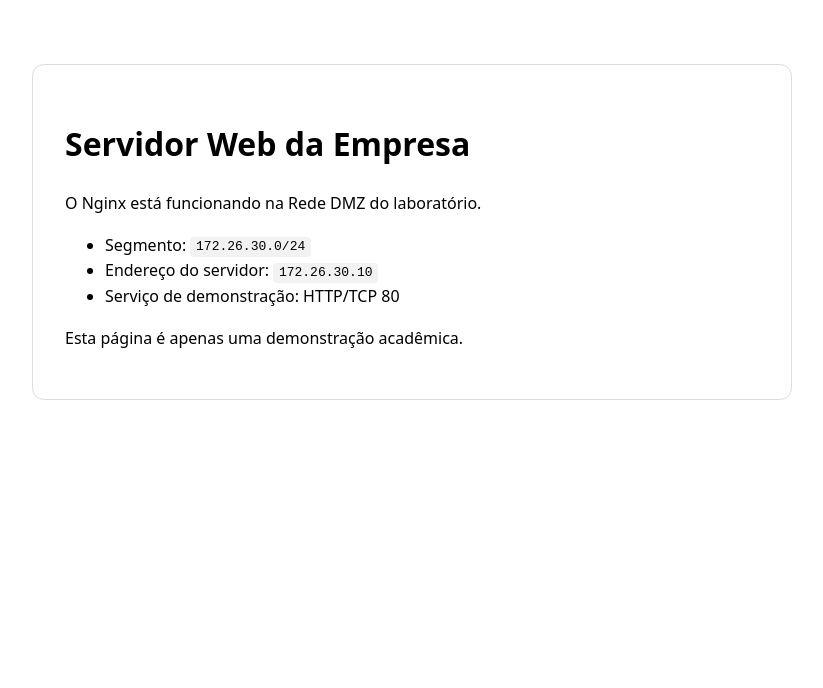
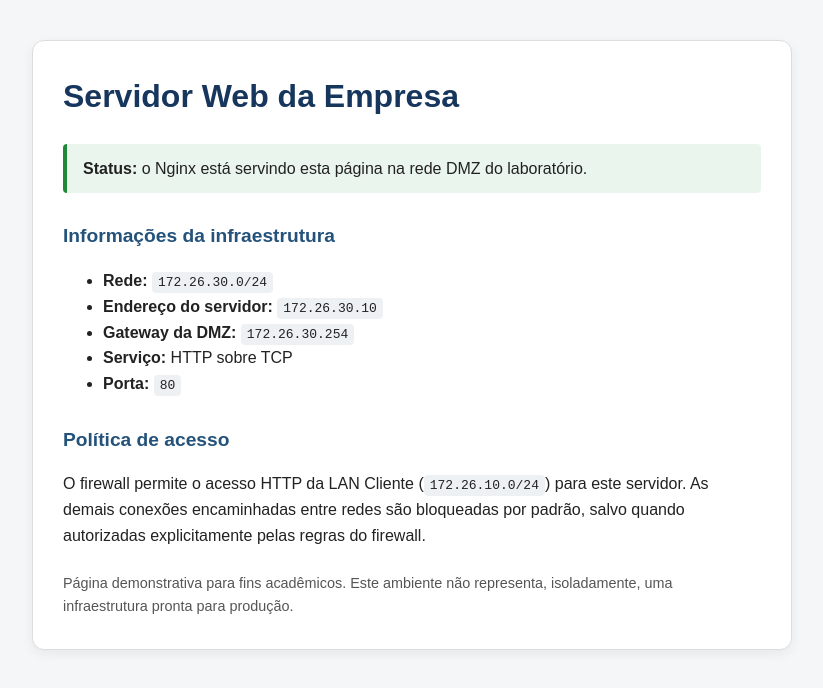
Before and after one commit to samuelkpaiva/Trabalho_Parcial_SI, a plain HTML site: page dmz/index.html in a window 1280 px wide. Shown: the whole page, without its empty margins (228-1051 px from the left). Drawn offline with Linux system fonts and the light colour scheme.

Commit message:
Update index.html

```diff
--- a/dmz/index.html
+++ b/dmz/index.html
@@ -1,26 +1,114 @@
 
-<!doctype html>
+<!DOCTYPE html>
 <html lang="pt-BR">
 <head>
-  <meta charset="utf-8">
-  <meta name="viewport" content="width=device-width, initial-scale=1">
-  <title>Empresa — Servidor DMZ</title>
+    <meta charset="UTF-8">
+    <meta name="viewport" content="width=device-width, initial-scale=1.0">
+    <title>Servidor Web - DMZ</title>
+
     <style>
-    body { font-family: system-ui, sans-serif; max-width: 760px; margin: 4rem auto; padding: 0 1rem; line-height: 1.6; }
-    main { border: 1px solid #ddd; border-radius: 12px; padding: 2rem; }
-    code { background: #f2f2f2; padding: .15rem .35rem; border-radius: 4px; }
+        * {
+            box-sizing: border-box;
+        }
+
+        body {
+            font-family: Arial, Helvetica, sans-serif;
+            max-width: 800px;
+            margin: 0 auto;
+            padding: 40px 20px;
+            line-height: 1.6;
+            color: #222;
+            background-color: #f4f6f8;
+        }
+
+        main {
+            padding: 30px;
+            background-color: #fff;
+            border: 1px solid #ddd;
+            border-radius: 12px;
+            box-shadow: 0 4px 12px rgba(0, 0, 0, 0.06);
+        }
+
+        h1 {
+            margin-top: 0;
+            color: #17365d;
+        }
+
+        h2 {
+            margin-top: 28px;
+            color: #24527a;
+            font-size: 1.2rem;
+        }
+
+        code {
+            padding: 3px 6px;
+            border-radius: 4px;
+            background-color: #eef1f4;
+            overflow-wrap: anywhere;
+        }
+
+        .status {
+            padding: 12px 16px;
+            border-left: 4px solid #218838;
+            background-color: #eaf6ed;
+            border-radius: 4px;
+        }
+
+        footer {
+            margin-top: 24px;
+            color: #555;
+            font-size: 0.9rem;
+        }
     </style>
 </head>
+
 <body>
     <main>
         <h1>Servidor Web da Empresa</h1>
-    <p>O Nginx está funcionando na Rede DMZ do laboratório.</p>
+
+        <p class="status">
+            <strong>Status:</strong> o Nginx está servindo esta página
+            na rede DMZ do laboratório.
+        </p>
+
+        <h2>Informações da infraestrutura</h2>
+
         <ul>
-      <li>Segmento: <code>172.26.30.0/24</code></li>
-      <li>Endereço do servidor: <code>172.26.30.10</code></li>
-      <li>Serviço de demonstração: HTTP/TCP 80</li>
+            <li>
+                <strong>Rede:</strong>
+                <code>172.26.30.0/24</code>
+            </li>
+            <li>
+                <strong>Endereço do servidor:</strong>
+                <code>172.26.30.10</code>
+            </li>
+            <li>
+                <strong>Gateway da DMZ:</strong>
+                <code>172.26.30.254</code>
+            </li>
+            <li>
+                <strong>Serviço:</strong> HTTP sobre TCP
+            </li>
+            <li>
+                <strong>Porta:</strong> <code>80</code>
+            </li>
         </ul>
-    <p>Esta página é apenas uma demonstração acadêmica.</p>
+
+        <h2>Política de acesso</h2>
+
+        <p>
+            O firewall permite o acesso HTTP da LAN Cliente
+            (<code>172.26.10.0/24</code>) para este servidor.
+            As demais conexões encaminhadas entre redes são
+            bloqueadas por padrão, salvo quando autorizadas
+            explicitamente pelas regras do firewall.
+        </p>
+
+        <footer>
+            Página demonstrativa para fins acadêmicos.
+            Este ambiente não representa, isoladamente,
+            uma infraestrutura pronta para produção.
+        </footer>
     </main>
 </body>
 </html>
```
Lines whose indentation alone changed are shown as unchanged.
